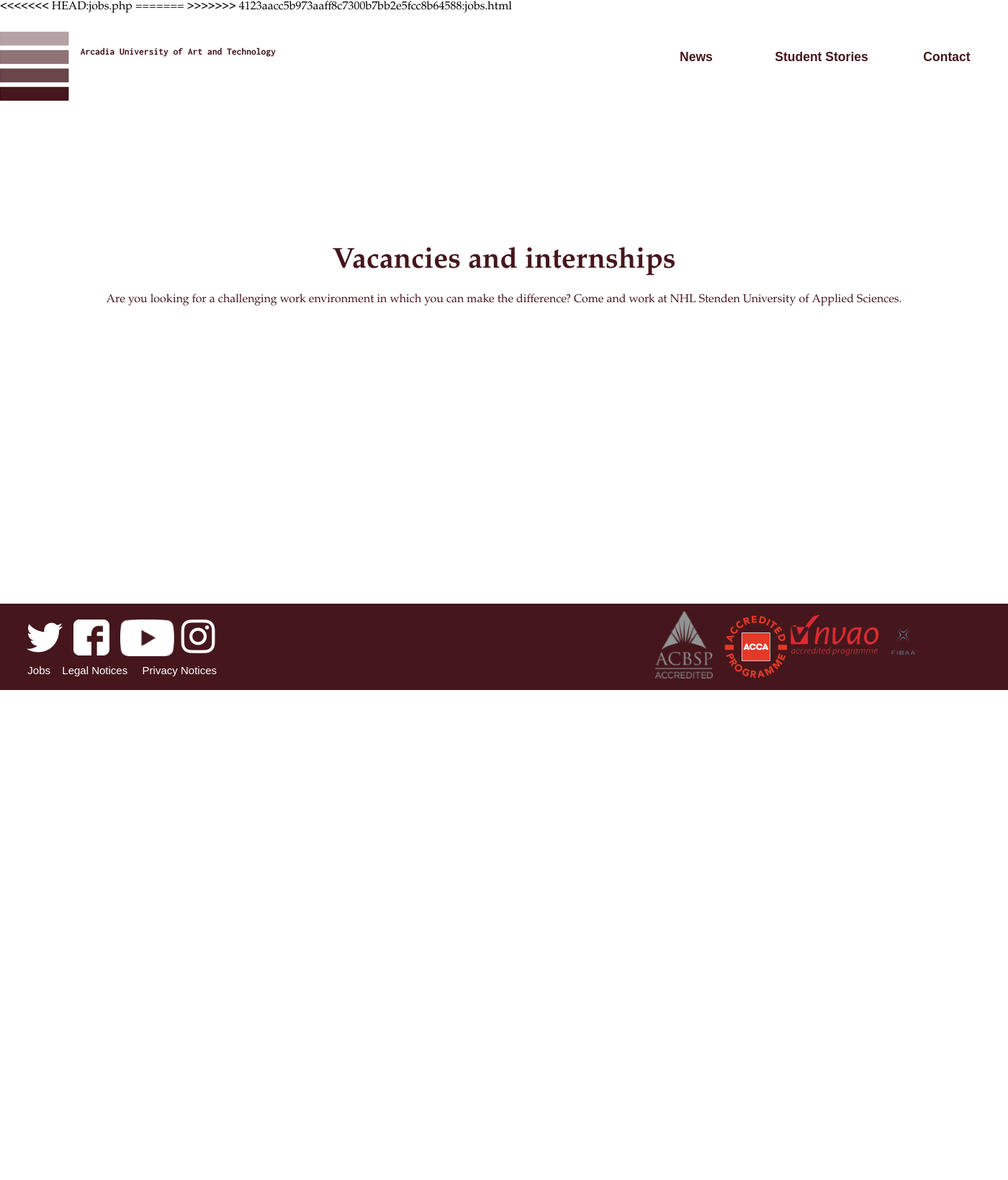
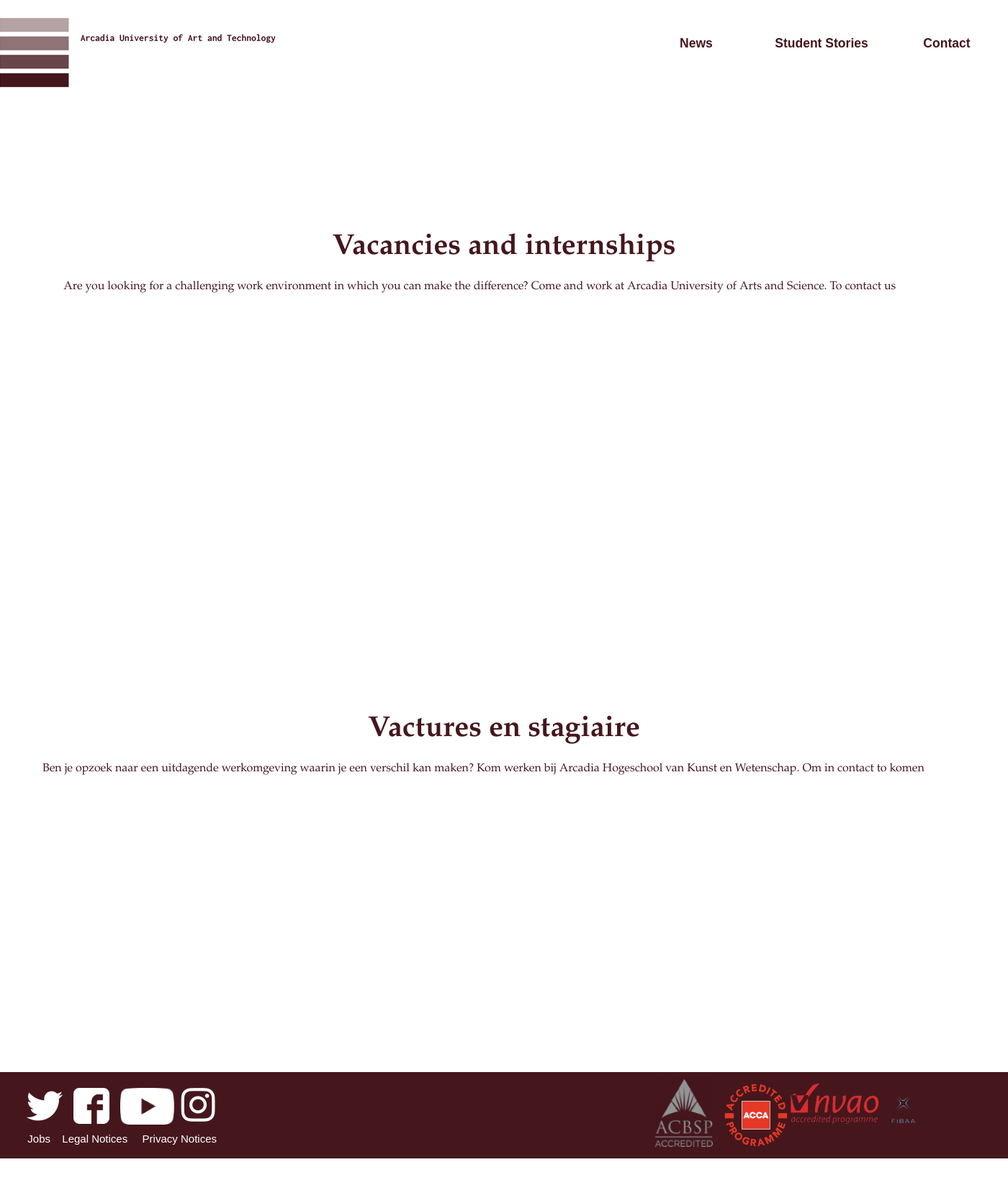
Before and after one commit to jonathanmohamed/IT1F2, a PHP site: page /jobs.php in a window 1400 px wide. Shown: the whole page at 72% size. Before the commit the page ends 959 px from the top, so only its background shows below. Run offline with PHP 8.4, Linux system fonts and the light colour scheme.

Commit message:
Added translations to jobs and legal

```diff
--- a/jobs.php
+++ b/jobs.php
@@ -3,13 +3,8 @@
     <head>
         <title>Arcadia University of Arts and Technology</title>
         <meta charset="UTF-8">
-<<<<<<< HEAD:jobs.php
         <link href="CSS/style.css" type="text/css" rel="stylesheet"/>
         <link href="CSS/jobs.css" type="text/css" rel="stylesheet"/>
-=======
-		<link href="style.css" type="text/css" rel="stylesheet"/>
-		<link href="jobs.css" type="text/css" rel="stylesheet"/>
->>>>>>> 4123aacc5b973aaff8c7300b7bb2e5fcc8b64588:jobs.html
     </head>
 
     <body>
@@ -17,18 +12,22 @@
 
             <div class="header">
                 <div class="logo">
-				<a href="index.html"><img src="images/logo.jpg" alt="Logo" class="logo-img"/></a>
+                    <a href="index.php"><img src="images/logo.jpg" alt="Logo" class="logo-img"/></a>
                 </div>
                 <div class="buttonlist1">
                     <a href="news.php" class="button"><h3>News</h3></a>
-				<a href="studStory.html" class="button"><h3>Student Stories</h3></a>
+                    <a href="studStory.php" class="button"><h3>Student Stories</h3></a>
                     <a href="contact.php" class="button"><h3>Contact</h3></a>
                 </div>
             </div>
             <!-- your code here -->
-		<div class="vacancies">
+            <div class="vacancies en" id="blueLink">
                 <h1>Vacancies and internships</h1>
-				<p>Are you looking for a challenging work environment in which you can make the difference? Come and work at NHL Stenden University of Applied Sciences.</p>
+                <p>Are you looking for a challenging work environment in which you can make the difference? Come and work at Arcadia University of Arts and Science. To contact us <a href="contact.php">click here</a></p>
+            </div>
+            <div class="vacancies nl" id="blueLink">
+                <h1>Vactures en stagiaire</h1>
+                <p>Ben je opzoek naar een uitdagende werkomgeving waarin je een verschil kan maken? Kom werken bij Arcadia Hogeschool van Kunst en Wetenschap. Om in contact to komen <a href="contact.php">Klik hier</a></p>
             </div>
 
 
@@ -61,9 +60,9 @@
                     </div>
                 </div>
                 <div class="footerleft2">
-				<p><a href="jobs.html">&nbsp;&nbsp;Jobs&nbsp;&nbsp;</a>
-				<a href="legal.html">&nbsp;Legal Notices&nbsp;&nbsp;</a>
-				<a href="privacy.html">&nbsp;&nbsp;Privacy Notices</a></p>
+                    <p><a href="jobs.php">&nbsp;&nbsp;Jobs&nbsp;&nbsp;</a>
+                        <a href="legal.php">&nbsp;Legal Notices&nbsp;&nbsp;</a>
+                        <a href="privacy.php">&nbsp;&nbsp;Privacy Notices</a></p>
                 </div>
             </div>
         </div>
--- a/legal.php
+++ b/legal.php
@@ -40,7 +40,7 @@
                     <a href="index.php"><img src="images/logo.jpg" alt="Logo" class="logo-img"/></a>
                 </div>
                 <div class="buttonlist1 en">
-                    <a href="news.html" class="button"><h3 class="en">News</h3></a>
+                    <a href="news.php" class="button"><h3 class="en">News</h3></a>
                     <a href="studStory.php" class="button"><h3 class="en">Student Stories</h3></a>
                     <a href="contact.php" class="button"><h3 class="en">Contact</h3></a>
                     <div class="button">
```
Lines whose indentation alone changed are shown as unchanged.
